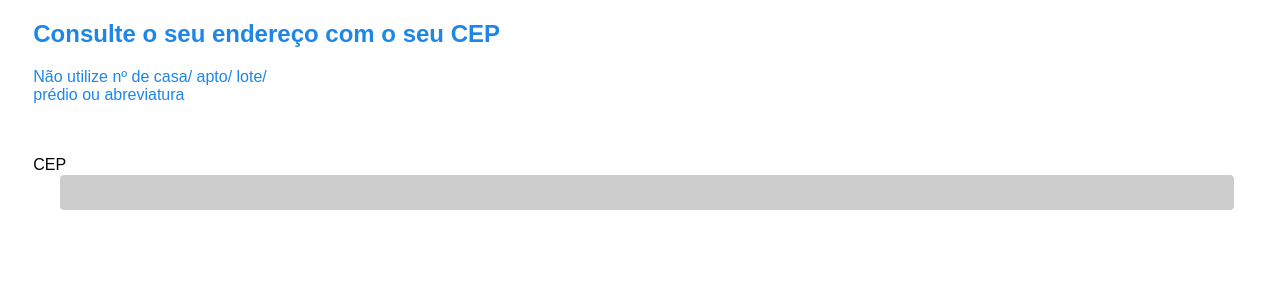
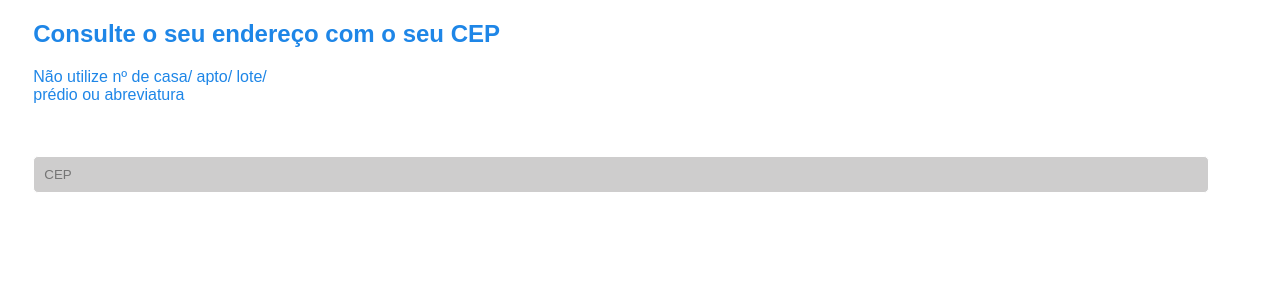
Before and after one commit to MarcoantonioCaldeira/API-Sistema-de-Pesquisa-por-CEP, a Vue app: page / in a window 1280 px wide. Shown: the top 300 px of the page. Built offline with nearby package versions, Linux system fonts and the light colour scheme.

Commit message:
finalizando

```diff
--- a/src/components/Form.vue
+++ b/src/components/Form.vue
@@ -3,9 +3,10 @@
     <h2 class="titulo">Consulte o seu endereço com o seu CEP</h2>
     <p>Não utilize nº de casa/ apto/ lote/ <br>prédio ou abreviatura</p>
     <br><br>
-    <label>CEP</label>
-    <input type="text" v-model="cep" v-on:change="consulta_cep" maxlength="8">
+    <input type="text" v-model="cep" v-on:change="consulta_cep" maxlength="8" placeholder="CEP">
     <div id="resultado" v-if="cep_data != null ">
+
+        <h2>Rua: </h2> {{cep_data.logradouro}}
         <h2>Bairro:</h2> {{cep_data.bairro}}
         <h2>Cidade:</h2> {{cep_data.localidade}}
         <h2>Estado:</h2> {{cep_data.uf}}
@@ -53,9 +54,9 @@ export default {
 </script>
 
 <style scoped>
-label{
+
+*{
   font-family: arial;
-  margin-left: 2%;
 }
 
 
@@ -83,7 +84,7 @@ label{
     display: block;
     background-color: rgb(206, 205, 205);
     width: calc(100% - 110px);
-    margin-left: 4%;
+    margin-left: 2%;
     margin-bottom: 15px;
 }
 
@@ -91,7 +92,7 @@ label{
     width: calc(101% - 110px);
     height: 500px;
     background-color: rgb(206, 205, 205);
-    margin-left: 4%;
+    margin-left: 2%;
     border-radius: 5px;
   }
 </style>
```
